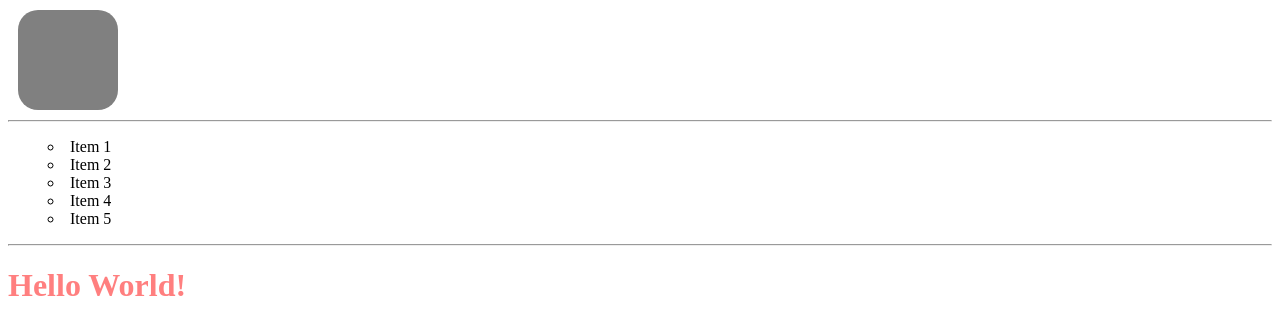
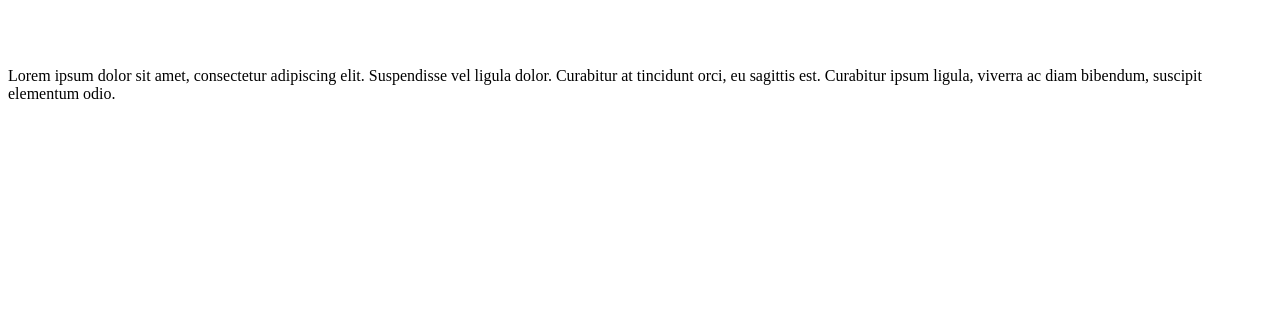
Before and after one commit to GeorgyGusarov/CSS-Basics, a plain HTML site: page index.html in a window 1280 px wide. Drawn offline with Linux system fonts and the light colour scheme.

Commit message:
initial commit

```diff
--- a/css/styles.css
+++ b/css/styles.css
@@ -1,22 +1,7 @@
-.example {
-    width: 100px;
-    height: 100px;
-    background-color: grey;
-    margin: 10px;
-    /*border-radius: 50px 20px 45px 70px; !* свойство скругления углов. чтобы сделать круг нужно взять половину размера элемента *!*/
-    /*border-radius: 20px/40px;*/
-    border-top-left-radius: 20px;
-    border-top-right-radius: 20px;
-    border-bottom-left-radius: 20px;
-    border-bottom-right-radius: 20px;
+.first {
+    display: none;
 }
 
-ul li {
-    list-style-type: circle;
-    list-style-position: inside;
-    /*list-style-image: ;*/
+.second {
+    visibility: hidden;
 }
-
-h1 {
-    color: rgba(255, 0, 0, 0.5);
-}
--- a/index.html
+++ b/index.html
@@ -13,19 +13,13 @@
 
 <body>
 
-    <div class="example"></div>
-    <hr>
-
-    <ul>
-        <li>Item 1</li>
-        <li>Item 2</li>
-        <li>Item 3</li>
-        <li>Item 4</li>
-        <li>Item 5</li>
-    </ul>
-    <hr>
-
-    <h1>Hello World!</h1>
+    <h2 class="first">Hello World!</h2>
+    <h2 class="second">It's a webDev channel</h2>
+    <p>
+        Lorem ipsum dolor sit amet, consectetur adipiscing elit. Suspendisse vel ligula dolor.
+        Curabitur at tincidunt orci, eu sagittis est. Curabitur ipsum ligula, viverra ac diam bibendum,
+        suscipit elementum odio.
+    </p>
 
 </body>
 </html>
```
